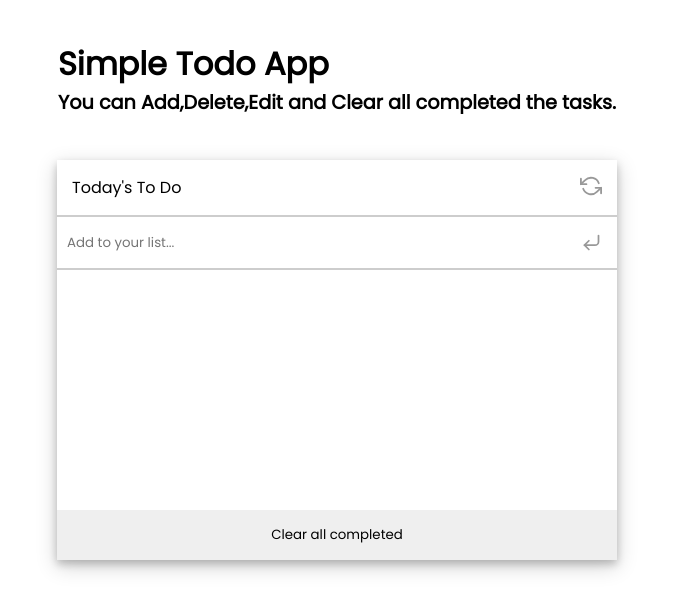
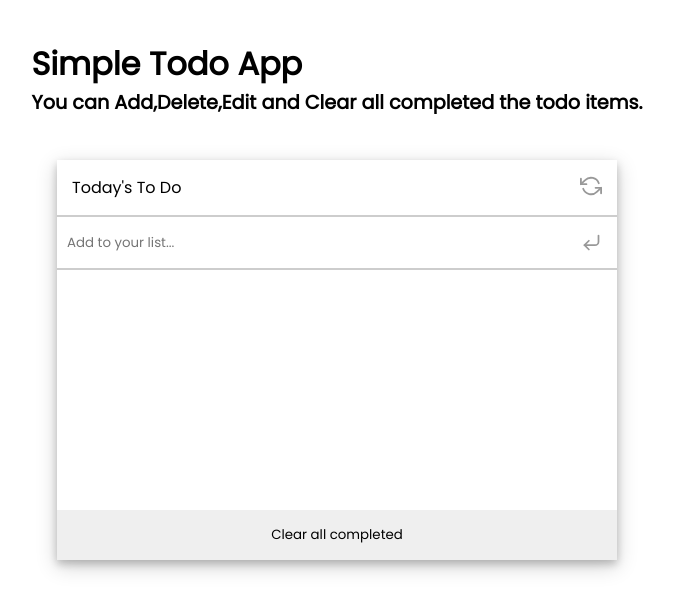
Before and after one commit to huzaifakhan0308/Todo-list, a website built with webpack: page src/index.html in a window 1280 px wide. Shown: the whole page, without its empty margins (303-977 px from the left). Built offline with nearby package versions, Linux system fonts and the light colour scheme; a web font is replaced by a local one.

Commit message:
did changes in html file

```diff
--- a/src/index.html
+++ b/src/index.html
@@ -13,7 +13,7 @@
             Simple Todo App
         </h1>
         <h1 class="project-header-line2">
-            You can Add,Delete,Edit and Clear all completed the tasks.
+            You can Add,Delete,Edit and Clear all completed the todo items.
         </h1>
     </div>
     <section>
```
Also changed, not shown: dist/index.html, dist/main.js.
